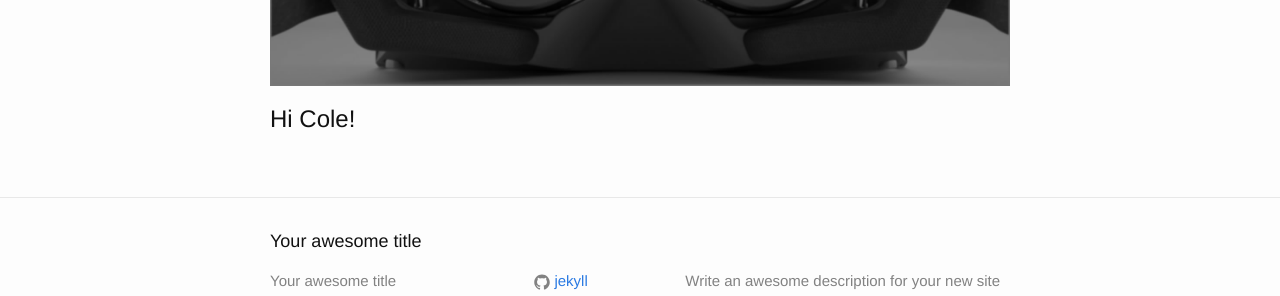
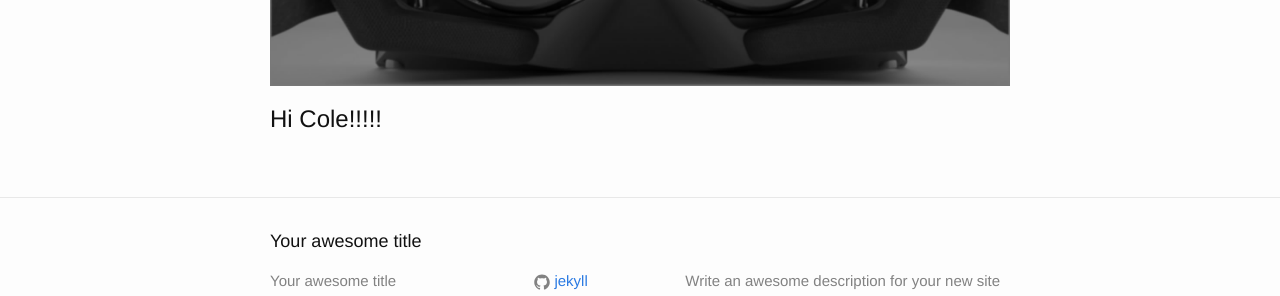
Before and after one commit to masonforest/windows98, a Jekyll site: the page built from index.md, in a window 1280 px wide. Shown: the part 428-724 px from the top of the page. Built offline with Jekyll 4.4.1, drawn with Linux system fonts in a browser that asks for light colours; nearby versions of some CDN libraries.

Commit message:
Windows 98 - Update

```diff
--- a/index.md
+++ b/index.md
@@ -6,5 +6,5 @@ hi
  ![oculus](https://raw.githubusercontent.com/masonforest/windows98/gh-pages/images/oculus.jpg)
 
 
-Hi Cole!
+Hi Cole!!!!!
 ==
```
